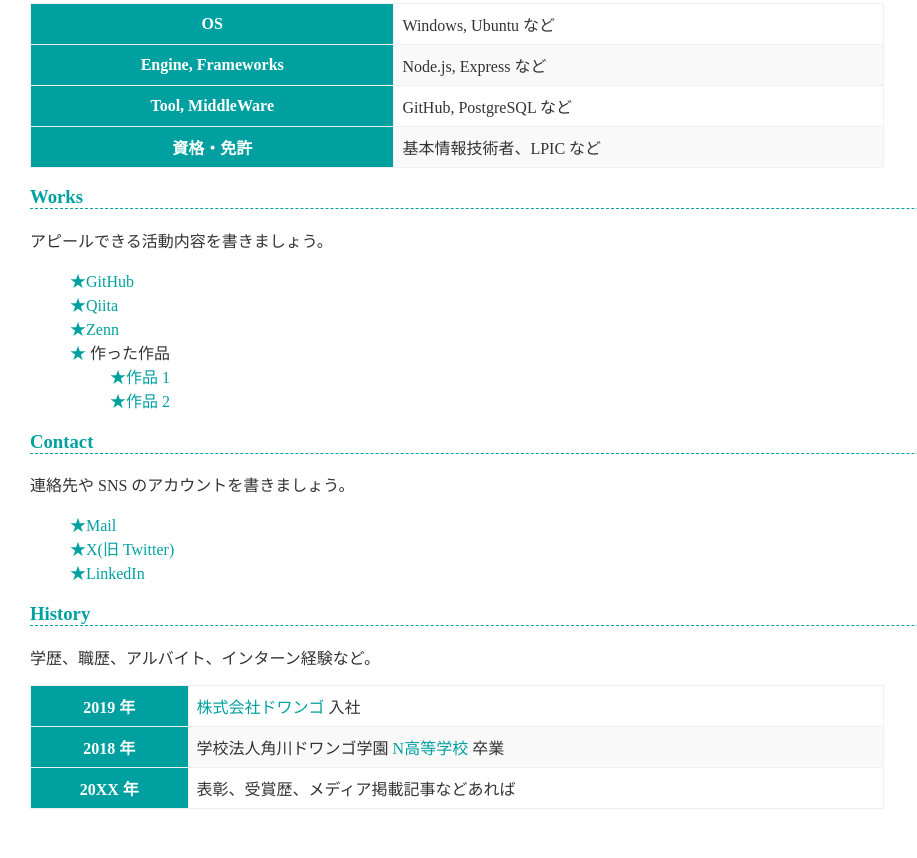
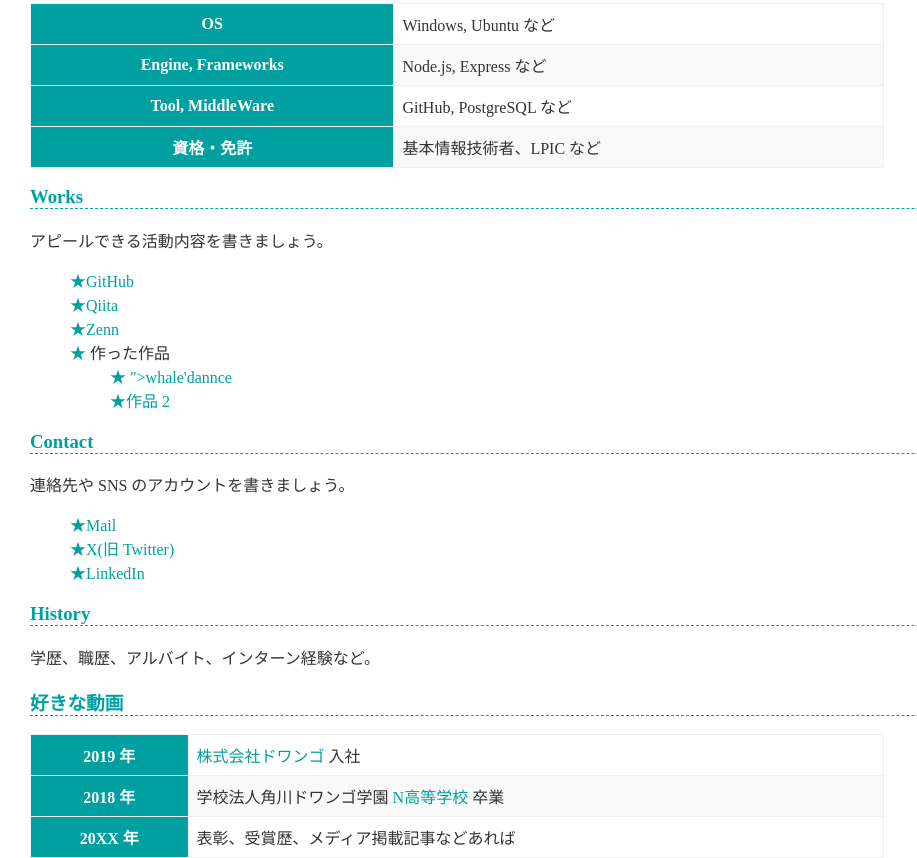
Before and after one commit to c-TANUKI/c-TANUKI.github.io, a plain HTML site: page index.html in a window 1280 px wide. Shown: the part 2728-3586 px from the top of the page, without its empty margins (0-917 px from the left). Before the commit the page ends 3537 px from the top, so only its background shows below. Drawn offline with Linux system fonts and the light colour scheme.

Commit message:
作品の追加

```diff
--- a/index.html
+++ b/index.html
@@ -52,7 +52,8 @@
       <li>
         作った作品
         <ul>
-          <li><a href="https://example.com/">作品 1</a></li>
+          <li><a href="<iframe src="https://openprocessing.org/sketch/2808139/embed/" width="400" height="400">
+          </iframe>">whale'dannce</a></li>
           <li><a href="https://example.com/">作品 2</a></li>
         </ul>
       </li>
@@ -80,6 +81,9 @@
       <tr>
         <th>20XX 年</th>
         <td>表彰、受賞歴、メディア掲載記事などあれば</td>
+
+      <h3>好きな動画</h3>
+
       </tr>
     </table>
   </body>
```
